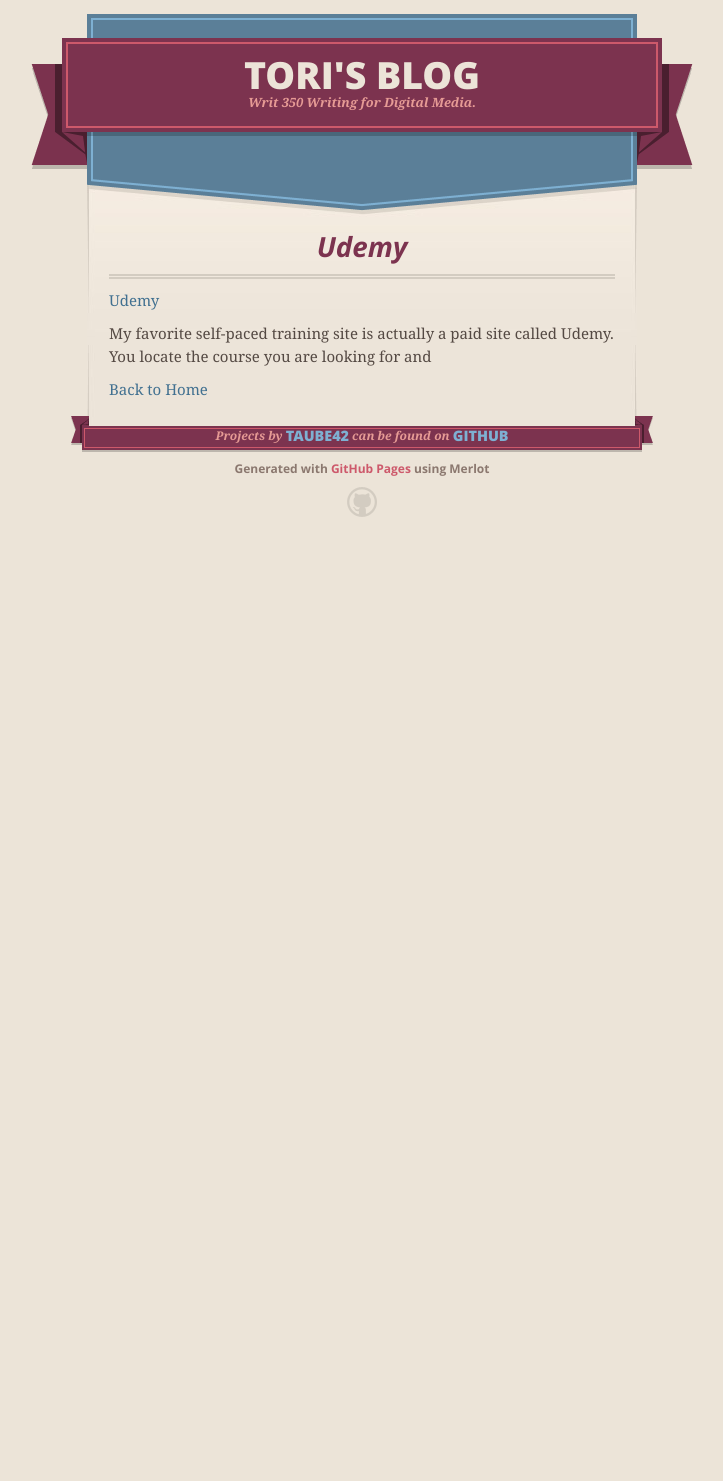
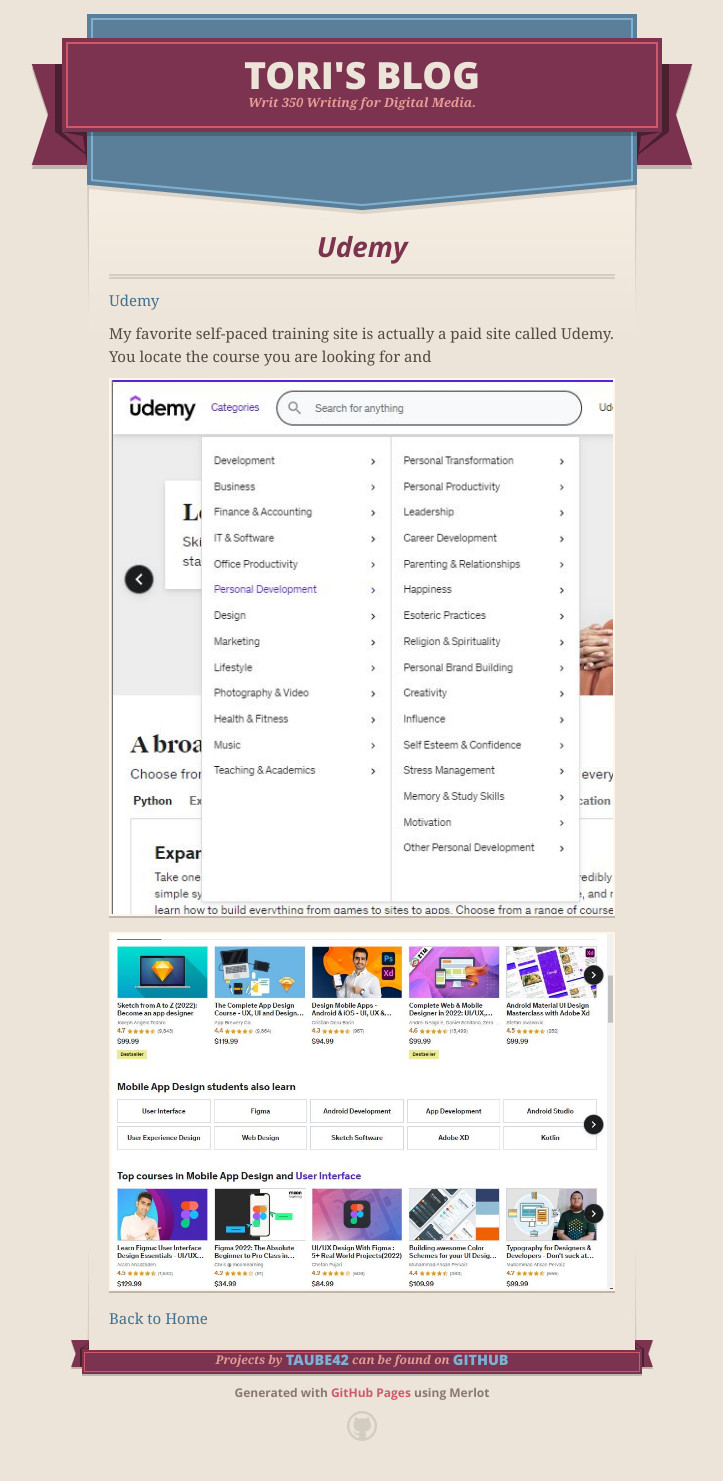
Before and after one commit to taube42/taube42.github.io, a Jekyll site: the page built from Udemy.md, in a window 1280 px wide. Shown: the whole page, without its empty margins (278-1001 px from the left). Built offline with Jekyll 4.4.1, drawn with Linux system fonts in a browser that asks for light colours; our own code applies the rules of GitHub Pages for plain Markdown files; before the commit the page ends 900 px from its top, so only the background shows below that.

Commit message:
Update Udemy.md

```diff
--- a/Udemy.md
+++ b/Udemy.md
@@ -9,6 +9,8 @@
 
 My favorite self-paced training site is actually a paid site called Udemy. You locate the course you are looking for and
 
+![UdemyCat](https://github.com/taube42/taube42.github.io/blob/main/Image/UdemyCat.JPG)
 
+![UdemyOptions](https://github.com/taube42/taube42.github.io/blob/main/Image/UdemyOptions.JPG)
 
 [Back to Home](./)
```
